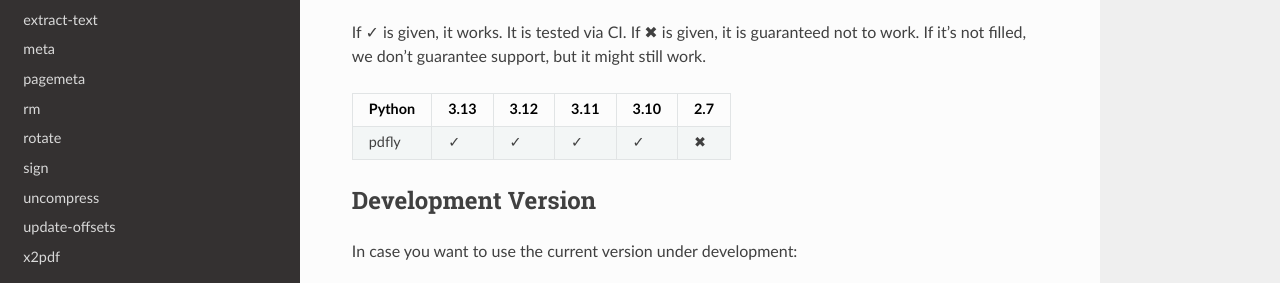
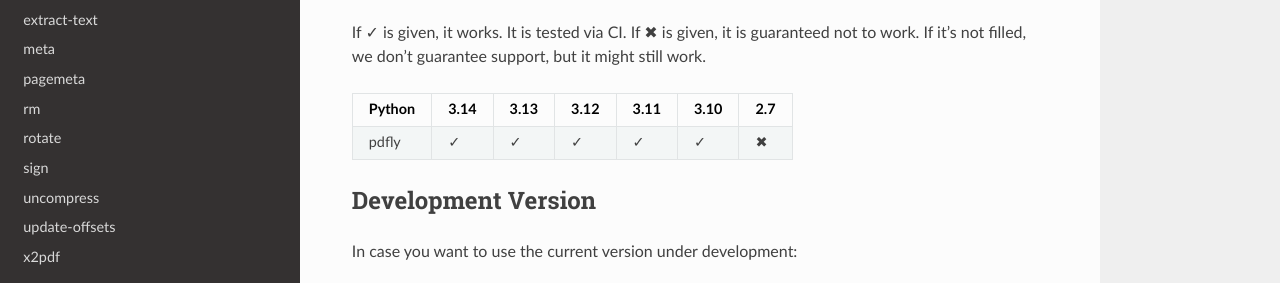
Before and after one commit to py-pdf/pdfly, a Sphinx documentation site: the page built from docs/user/installation.md, in a window 1280 px wide and 900 px high, scrolled down 864 px. Shown: the part 381-664 px from the top of the window. Built offline with Sphinx 7.4.7 and the Read the Docs theme 3.1.0, drawn with Linux system fonts in a browser that asks for light colours.

Commit message:
Ensured support for Python 3.14

```diff
--- a/docs/user/installation.md
+++ b/docs/user/installation.md
@@ -53,9 +53,9 @@
 If it's not filled, we don't guarantee support, but it might still work.
 
 
-| Python                 | 3.13 | 3.12 | 3.11 | 3.10 | 2.7 |
-| ---------------------- | ---- | ---- | ---- | ---- | --- |
-| pdfly                  |  ✓   |  ✓  |  ✓   |  ✓   |  ✖  |
+| Python                 | 3.14 | 3.13 | 3.12 | 3.11 | 3.10 | 2.7 |
+| ---------------------- | ---- | ---- | ---- | ---- | ---- | --- |
+| pdfly                  |  ✓   |  ✓   |  ✓  |  ✓   |  ✓   |  ✖  |
 
 
 ## Development Version
--- a/pyproject.toml
+++ b/pyproject.toml
@@ -15,7 +15,8 @@
 description = "A pure-python CLI application to manipulate PDF files"
 readme = "README.md"
 dynamic = ["version"]
-license = { file = "LICENSE" }
+license = "BSD-3-Clause"
+license-files = ["LICENSE"]
 requires-python = ">=3.10.0"
 
 keywords = ["pdf", "cli", "tools", "compression", "metadata", "signature", "booklet"]
@@ -25,7 +26,6 @@
     "Development Status :: 1 - Planning",
     "Environment :: Console",
     "Intended Audience :: Developers",
-    "License :: OSI Approved :: BSD License",
     "Natural Language :: English",
     "Operating System :: OS Independent",
     "Programming Language :: Python :: 3",
@@ -34,6 +34,7 @@
     "Programming Language :: Python :: 3.11",
     "Programming Language :: Python :: 3.12",
     "Programming Language :: Python :: 3.13",
+    "Programming Language :: Python :: 3.14",
 ]
 
 dependencies = [
```
Also changed, not shown: CHANGELOG.md (+1 -0 lines), 1 other file.
